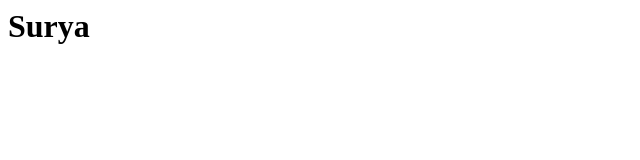
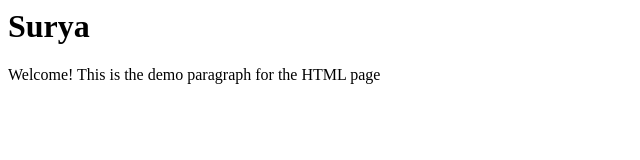
Before and after one commit to SuryaTej65/SuryaTej65.github.io, a plain HTML site: page index.html in a window 1280 px wide. Shown: the whole page, without its empty margins (0-640 px from the left). Drawn offline with Linux system fonts and the light colour scheme.

Commit message:
Updated HTML

```diff
--- a/index.html
+++ b/index.html
@@ -1 +1,2 @@
 <h1>Surya</h1>
+<p>Welcome! This is the demo paragraph for the HTML page</p>
```
